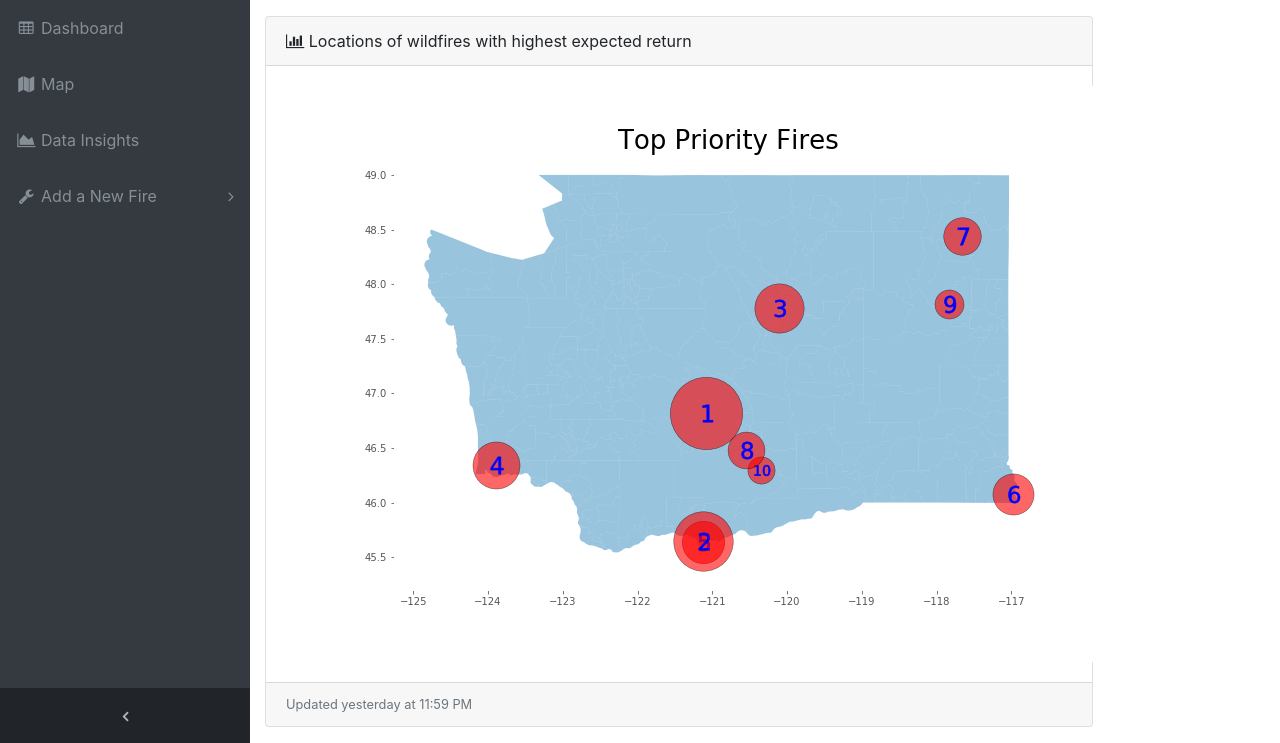
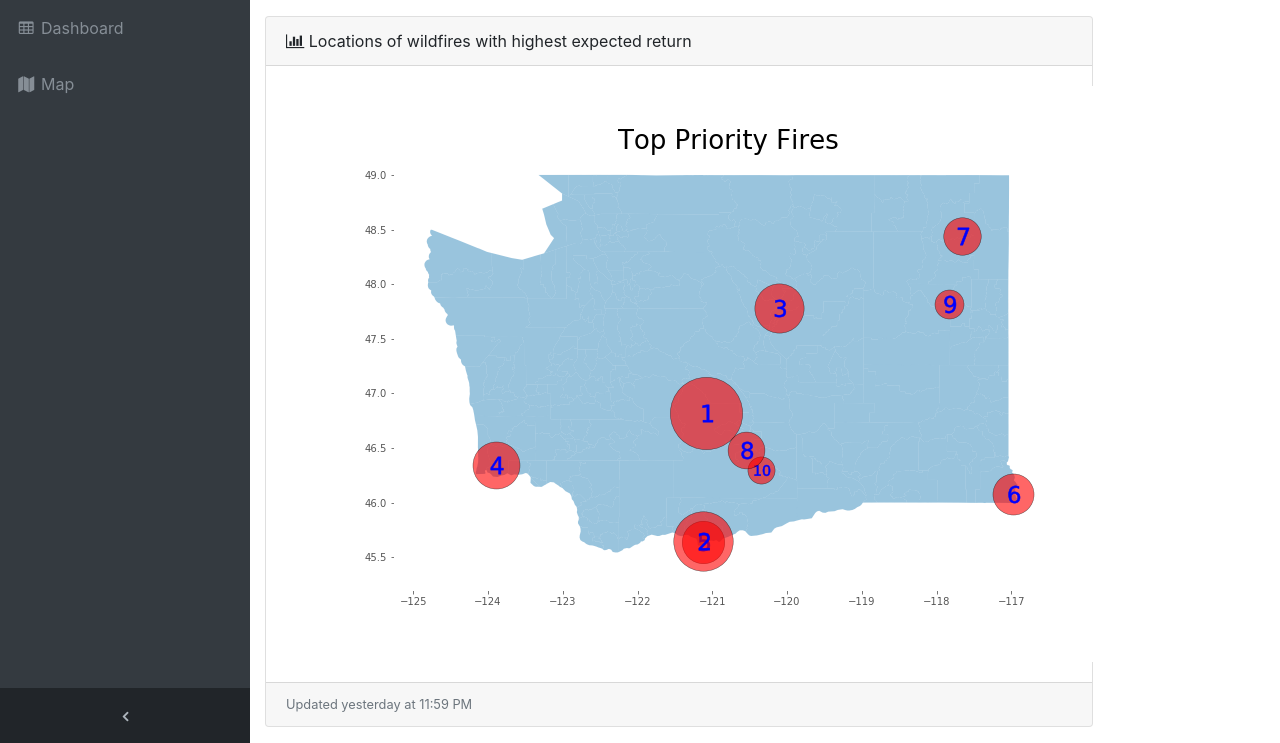
Before and after one commit to magstewart/wildfire-project, a Flask app: page /map.html in a window 1280 px wide. Shown: the part 56-799 px from the top of the page. Run offline with Flask 2, Linux system fonts and the light colour scheme; some libraries are stand-ins or nearby versions.

Commit message:
remove add fire from app

```diff
--- a/app/app.py
+++ b/app/app.py
@@ -22,10 +22,6 @@ def charts():
 def map():
     return render_template('map.html')
 
-@app.route('/register.html')
-def navbar():
-    return render_template('register.html')
-
 
 @app.route("/predict_single", methods=["POST"])
 def predict_single():
--- a/app/templates/home.html
+++ b/app/templates/home.html
@@ -27,12 +27,12 @@
 <body>
   <div class="container">
     <div class="card card-login mx-auto mt-5">
-      <div class="card-header">Wildfire Investigation Central</div>
+      <div class="card-header">Wildfire Cuase Prediction Project</div>
       <div class="card-body">
 
           <a class="btn btn-primary btn-block" href="index.html">Go To Dashboard</a>
           <a class="btn btn-primary btn-block" href="map.html">View Priority Map</a>
-          <a class="btn btn-primary btn-block" href="register.html">Get New Predictions</a>
+          <a class="btn btn-primary btn-block" href="charts.html">About the Project</a>
 
       </div>
     </div>
--- a/app/templates/map.html
+++ b/app/templates/map.html
@@ -37,21 +37,7 @@
             <span class="nav-link-text">Map</span>
           </a>
         </li>
-        <li class="nav-item" data-toggle="tooltip" data-placement="right" title="Charts">
-          <a class="nav-link" href="charts.html">
-            <i class="fa fa-fw fa-area-chart"></i>
-            <span class="nav-link-text">Data Insights</span>
-          </a>
-        </li>
-        <li class="nav-item" data-toggle="tooltip" data-placement="right" title="Components">
-          <a class="nav-link nav-link-collapse collapsed" data-toggle="collapse" href="#collapseComponents" data-parent="#exampleAccordion">
-            <i class="fa fa-fw fa-wrench"></i>
-            <span class="nav-link-text">Add a New Fire</span>
-          </a>
-          <ul class="sidenav-second-level collapse" id="collapseComponents">
-            <li>
-              <a href="register.html">Single Fire</a>
-            </li>
+
 
           </ul>
         </li>
```
Also changed, not shown: app/templates/index.html (+1 -15 lines).
